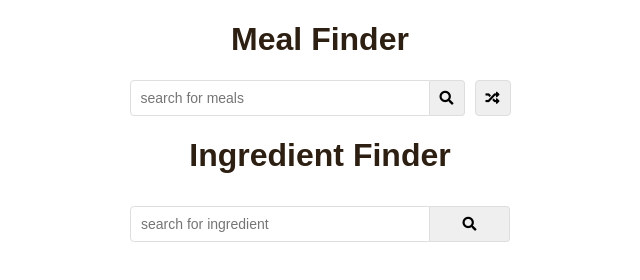
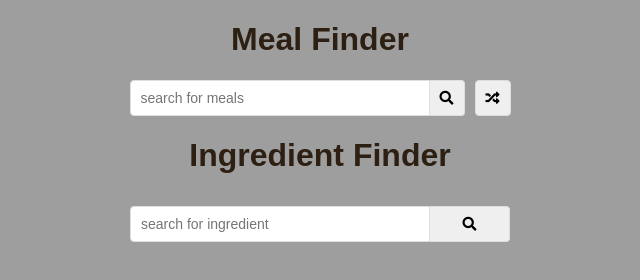
Before and after one commit to LukeWPhillips/Meal-Finder, a plain HTML site: page index.html in a window 1280 px wide. Shown: the whole page, without its empty margins (320-960 px from the left). Drawn offline with Linux system fonts and the light colour scheme; the site is published under a folder, as on GitHub Pages, so addresses that start at the root find nothing; a web font is replaced by a local one.

Commit message:
Update style.css

```diff
--- a/style.css
+++ b/style.css
@@ -11,7 +11,7 @@ body {
     color: #2d2013;
     font-family: 'Hubballi', sans-serif;
     margin: 0;
-    background-image: url('/images/background1.jpg');
+    background-image: url('./images/background1.jpg');
     background-size: cover;
     background-repeat: no-repeat;
     min-height: 900px;
```
